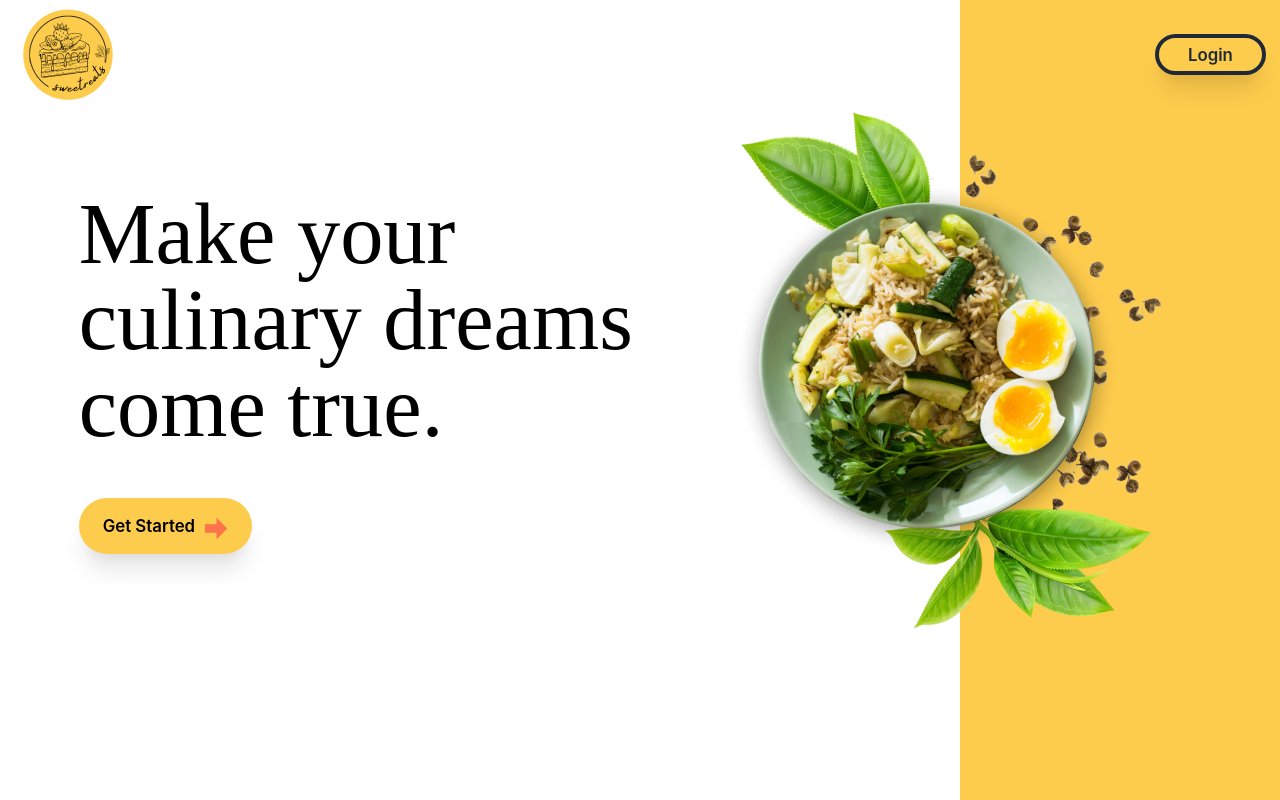
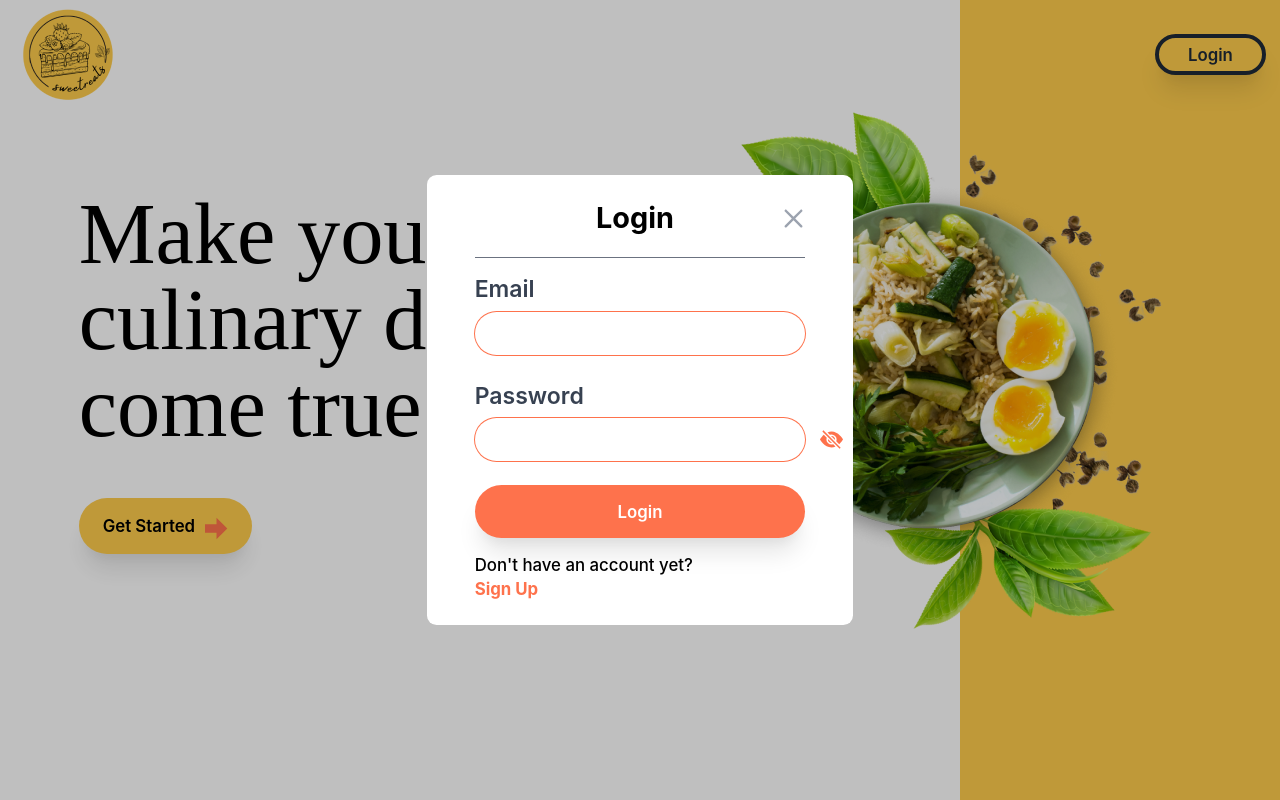
Before and after one commit to alirafli/food-app, a React (Create React App) app: page / in a window 1280 px wide. Both pictures are taken after a click on the button "Login". Built offline with nearby package versions, Linux system fonts and the light colour scheme.

Commit message:
add login signup

```diff
--- /dev/null
+++ b/src/components/Button/Button.css
@@ -0,0 +1,34 @@
+.default {
+  @apply flex
+  items-center
+  justify-center
+  shadow-xl
+  rounded-full
+  transition
+  text-sm
+  md:text-lg;
+}
+
+.primary {
+  @apply bg-primary
+  py-3
+  px-5
+  hover:bg-yellow-400;
+}
+
+.secondary {
+  @apply border-4
+  border-gray-800
+  text-gray-800
+  py-1 px-6
+
+  hover:border-black
+  hover:text-black;
+}
+
+.ternary {
+  @apply bg-ternary
+  text-white
+  py-3 px-5
+  hover:bg-ternary2;
+}
--- a/src/components/Button/Button.js
+++ b/src/components/Button/Button.js
@@ -1,5 +1,6 @@
 import React from "react";
 import { ImArrowRight } from "react-icons/im";
+import "./Button.css";
 
 const Button = ({
   text = "kosong",
@@ -23,12 +24,10 @@ const Button = ({
   return (
     <button
       className={`
-        ${secondary ? "border-4 border-gray-800 text-gray-800 hover:border-black hover:text-black py-1 px-6"
-          : `${ternary ? "bg-ternary hover:bg-ternary2 text-white"
-              : "bg-primary hover:bg-yellow-400 py-3 px-5"}` }
+        ${secondary ? "secondary" : `${ternary ? "ternary" : "primary"}`}
         ${bold && "font-semibold"}
         ${fullWidht && "w-full"}
-        flex items-center justify-between shadow-xl rounded-full transition md:text-lg text-sm`}
+        default`}
       onClick={onClick}
     >
       {text} {arrowIcon()}
--- a/src/components/Navbar/Navbar.js
+++ b/src/components/Navbar/Navbar.js
@@ -5,11 +5,19 @@ import ActiveLogo from "../../assets/nav-logo-active.png";
 import { SidebarData } from "./SidebarData";
 import Paragraph from "../Paragraph/Paragraph";
 import Profile from "../../assets/sidebar/profile.svg";
+import LoginPage from "../../pages/LoginPage/LoginPage";
+import SignUpPage from "../../pages/SignUpPage/SignUpPage";
 
 const Navbar = () => {
   const [Sidebar, setSidebar] = useState(false);
+  const [LoginModal, setLoginModal] = useState(false);
+  const [RegisterModal, setRegisterModal] = useState(false);
 
   const showSidebar = () => setSidebar(!Sidebar);
+
+  const openLoginModal = () => {
+    setLoginModal((prev) => !prev);
+  };
 
   return (
     <>
@@ -27,7 +35,7 @@ const Navbar = () => {
               <img
                 src={Logo}
                 alt="logo"
-                className="object-none mb-16 transform scale-90"
+                className="object-none mb-16 transform scale-90 cursor-pointer"
                 onClick={showSidebar}
               />
             </li>
@@ -45,8 +53,11 @@ const Navbar = () => {
                 </NavLink>
               );
             })}
-            <li className="flex mt-36 items-center pl-3">
-              <Link to="/userprofile">
+            <li
+              className="flex mt-36 items-center pl-3"
+              onClick={openLoginModal}
+            >
+              <Link to="#">
                 <img src={Profile} alt="" className="pr-2 transform scale-75" />
               </Link>
             </li>
@@ -87,13 +98,21 @@ const Navbar = () => {
               );
             })}
             <li>
-              <Link to="/userprofile" className="flex mt-40 items-center pl-3">
+              <Link
+                to="#"
+                className="flex mt-40 items-center pl-3"
+                onClick={openLoginModal}
+              >
                 <img src={Profile} alt="" className="pr-2 transform scale-75" />
                 <Paragraph>Login</Paragraph>
               </Link>
             </li>
           </ul>
         </nav>
+
+        {/* modals */}
+        <LoginPage LoginModal={LoginModal} setLoginModal={setLoginModal} setRegisterModal={setRegisterModal} />
+        <SignUpPage RegisterModal={RegisterModal} setRegisterModal={setRegisterModal} setLoginModal={setLoginModal} />
       </div>
     </>
   );
--- a/src/components/Paragraph/Paragraph.js
+++ b/src/components/Paragraph/Paragraph.js
@@ -1,9 +1,16 @@
 import React from "react";
 
-const Paragraph = ({ children, header = false }) => {
+const Paragraph = ({ children, header = false, h1 = false, className, ...otherPrors }) => {
   return (
     <div>
-      <p className={`${header ? "font-bold" : "font-medium"} md:text-lg text-base`}>{children}</p>
+      <p
+        className={`${header ? "font-bold" : "font-medium"} md:text-lg ${
+          h1 ? "text-2xl" : "text-sm"
+        } ${className} `}
+        {...otherPrors}
+      >
+        {children}
+      </p>
     </div>
   );
 };
--- /dev/null
+++ b/src/components/TextInput/TextInput.css
@@ -0,0 +1,16 @@
+.input {
+  @apply text-ternary
+  rounded-full
+  text-lg
+  font-semibold
+  ring-1
+  outline-none
+  ring-ternary
+  focus:ring-ternary2
+  pl-2 py-1;
+}
+
+.label {
+  @apply font-semibold
+  text-gray-700;
+}
--- /dev/null
+++ b/src/components/TextInput/TextInput.js
@@ -0,0 +1,40 @@
+import React, { useState } from "react";
+import "./TextInput.css";
+import * as AiIcons from "react-icons/bs";
+
+const TextInput = ({
+  label = "default",
+  full = false,
+  marbott = false,
+  handleChange,
+  eyeIcon = false,
+  type = "text",
+  ...otherProps
+}) => {
+  const [isVisible, setisVisible] = useState(false);
+
+  return (
+    <div className={`${marbott ? "mb-5" : ""} text-ternary`}>
+      <label className="label">{label}</label> <br />
+      <div className="relative">
+        <div
+          className={`${eyeIcon ? "" : "hidden"} absolute top-3 left-72 lg:hidden md:hidden sm:hidden`}
+          onClick={() => setisVisible(!isVisible)}
+        >
+          <AiIcons.BsFillEyeFill className={`${isVisible ? "" : "hidden"}`} />
+          <AiIcons.BsFillEyeSlashFill
+            className={`${!isVisible ? "" : "hidden"}`}
+          />
+        </div>
+        <input
+          className={`input ${full ? "w-full" : ""} mt-1`}
+          onChange={handleChange}
+          type = {eyeIcon ? (isVisible ? "text" : "password") : type}
+          {...otherProps}
+        />
+      </div>
+    </div>
+  );
+};
+
+export default TextInput;
--- a/src/pages/LandingPage/LandingPage.js
+++ b/src/pages/LandingPage/LandingPage.js
@@ -1,18 +1,25 @@
-import React from "react";
+import React, {useState} from "react";
 import Title from "../../components/Title/Title";
 import Button from "../../components/Button/Button";
 import Jumbotron from "../../assets/jumbotron-landingpage.png";
 import Logo from "../../assets/mini-logo.png";
+import LoginPage from "../LoginPage/LoginPage";
 import { Link } from "react-router-dom";
 
 const LandingPage = () => {
+  const [LoginModal, setLoginModal] = useState(false);
+
+  const openLoginModal = () => {
+    setLoginModal((prev) => !prev);
+  };
+
   return (
     <div className="px-3">
       <div className="box bg-primary w-3/12 h-full absolute -z-1 right-0 md:w-full md:h-72 sm:w-full sm:h-48"></div>
       <div className="flex items-center justify-between">
         <img src={Logo} alt="logo" />
         <div>
-          <Button secondary text="Login" bold />
+          <Button secondary text="Login" bold onClick={openLoginModal} />
         </div>
       </div>
 
@@ -31,6 +38,11 @@ const LandingPage = () => {
           <img src={Jumbotron} alt="jumbotron" data-aos="fade-up" />
         </div>
       </div>
+      {/* modals */}
+      <LoginPage
+          LoginModal={LoginModal}
+          setLoginModal={setLoginModal}
+         />
     </div>
   );
 };
--- /dev/null
+++ b/src/pages/LoginPage/LoginPage.js
@@ -0,0 +1,72 @@
+import React from "react";
+import Button from "../../components/Button/Button";
+import Paragraph from "../../components/Paragraph/Paragraph";
+import * as Icon from "react-icons/cg";
+import TextInput from "../../components/TextInput/TextInput";
+
+const LoginPage = ({ LoginModal, setLoginModal, setRegisterModal }) => {
+  return (
+    <>
+      {LoginModal ? (
+        <>
+          <div
+            className="bg-black bg-opacity-25 w-full h-full fixed left-0 top-0 flex mx-auto justify-center items-center"
+            data-aos="fade"
+          >
+            <div
+              className="bg-white w-2/6 lg:w-96 md:w-full sm:w-full sm:mx-3 mx-10 h-auto rounded-lg py-5 px-10 "
+              data-aos="fade-up"
+            >
+              <div className="flex items-center justify-between">
+                <div className="text-white">a</div>
+                <Paragraph header h1>
+                  Login
+                </Paragraph>
+                <Icon.CgClose
+                  className="text-gray-400 transform scale-125 cursor-pointer"
+                  onClick={() => setLoginModal((prev) => !prev)}
+                />
+              </div>
+              <div className="border-b border-gray-500 mt-4 mb-3"></div>
+
+              <form className="">
+                <TextInput
+                  label="Email"
+                  name="email"
+                  type="email"
+                  full
+                  marbott
+                />
+                <TextInput
+                  label="Password"
+                  name="password"
+                  type="password"
+                  full
+                  eyeIcon
+                  marbott
+                />
+
+                <Button ternary bold text="Login" fullWidht />
+                <Paragraph bold className="mt-3">
+                  Don't have an account yet?
+                </Paragraph>
+                <Paragraph
+                  header
+                  className="text-ternary cursor-pointer w-max"
+                  onClick={() => {
+                    setLoginModal((prev) => !prev);
+                    setRegisterModal((prev) => !prev);
+                  }}
+                >
+                  Sign Up
+                </Paragraph>
+              </form>
+            </div>
+          </div>
+        </>
+      ) : null}
+    </>
+  );
+};
+
+export default LoginPage;
--- a/src/pages/SearchPage/SearchPage.js
+++ b/src/pages/SearchPage/SearchPage.js
@@ -2,7 +2,7 @@ import React from "react";
 
 const SearchPage = () => {
   return (
-    <div className="pl-7 pt-5">
+    <div className="pl-7 pt-5" >
       <h1>ini search page</h1>
     </div>
   );
--- /dev/null
+++ b/src/pages/SignUpPage/SignUpPage.js
@@ -0,0 +1,78 @@
+import React from "react";
+import Button from "../../components/Button/Button";
+import Paragraph from "../../components/Paragraph/Paragraph";
+import * as Icon from "react-icons/cg";
+import TextInput from "../../components/TextInput/TextInput";
+
+const SignUpPage = ({ RegisterModal, setRegisterModal, setLoginModal }) => {
+  return (
+    <>
+      {RegisterModal ? (
+        <>
+          <div
+            className="bg-black bg-opacity-25 w-full h-full fixed left-0 top-0 flex mx-auto justify-center items-center"
+            data-aos="fade"
+          >
+            <div
+              className="bg-white w-2/6 lg:w-96 md:w-full sm:w-full sm:mx-3 mx-10 h-auto rounded-lg py-5 px-10 "
+              data-aos="fade-up"
+            >
+              <div className="flex items-center justify-between">
+                <div className="text-white">a</div>
+                <Paragraph header h1>
+                  Sign Up
+                </Paragraph>
+                <Icon.CgClose
+                  className="text-gray-400 transform scale-125 cursor-pointer"
+                  onClick={() => setRegisterModal((prev) => !prev)}
+                />
+              </div>
+              <div className="border-b border-gray-500 mt-4 mb-3"></div>
+
+              <form className="">
+                <TextInput
+                  label="Full Name"
+                  name="fullName"
+                  type="text"
+                  full
+                  marbott
+                />
+                <TextInput
+                  label="Email"
+                  name="email"
+                  type="email"
+                  full
+                  marbott
+                />
+                <TextInput
+                  label="Password"
+                  name="password"
+                  type="password"
+                  full
+                  marbott
+                />
+
+                <Button ternary bold text="Sign Up" fullWidht />
+                <Paragraph bold className="mt-3">
+                  Have an Account?
+                </Paragraph>
+                <Paragraph
+                  header
+                  className="text-ternary cursor-pointer w-max"
+                  onClick={() => {
+                    setLoginModal((prev) => !prev);
+                    setRegisterModal((prev) => !prev);
+                  }}
+                >
+                  Click here
+                </Paragraph>
+              </form>
+            </div>
+          </div>
+        </>
+      ) : null}
+    </>
+  );
+};
+
+export default SignUpPage;
```
Also changed, not shown: src/pages/LikePage/LikePage.js (+4 -4 lines).
